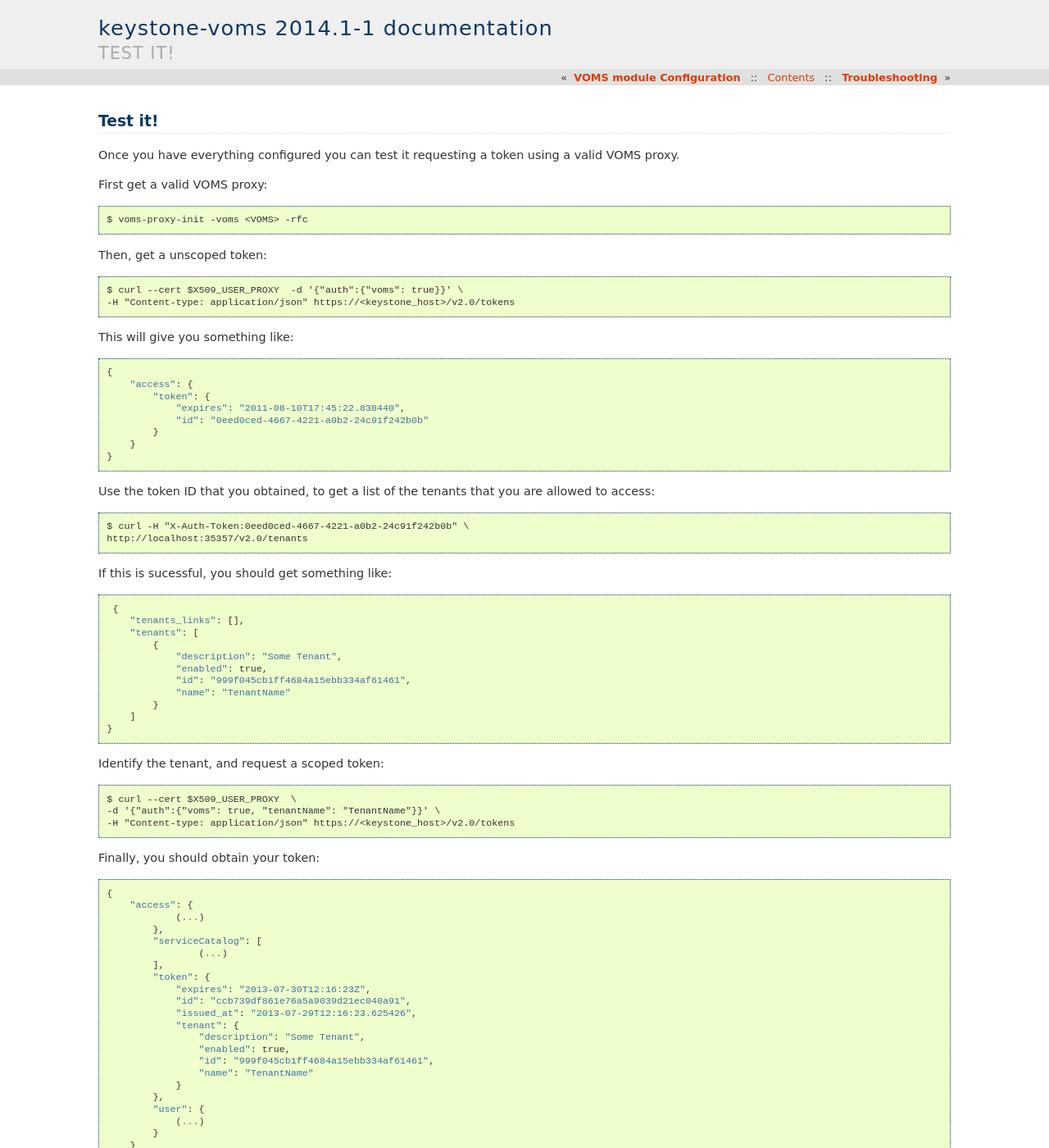
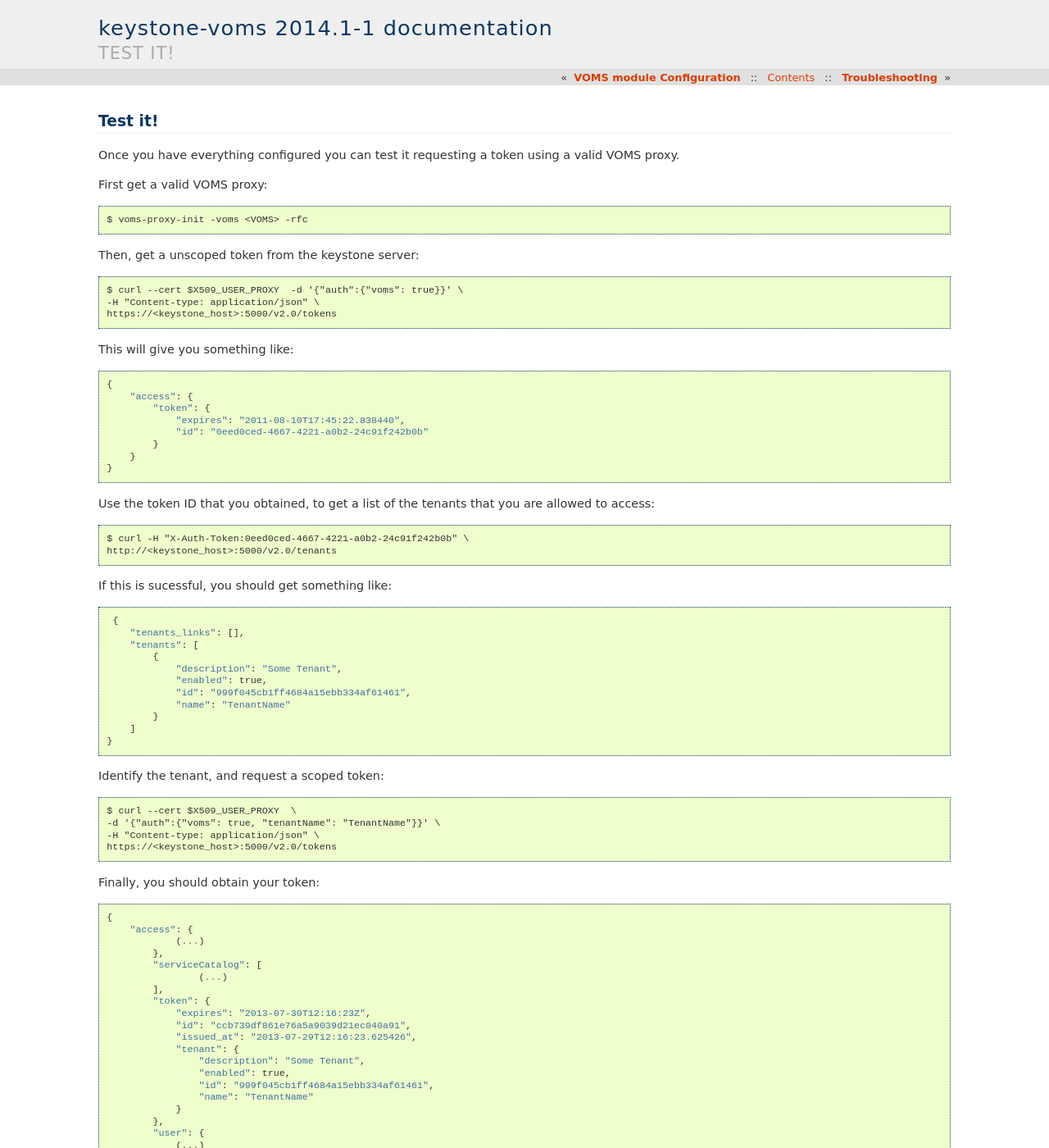
Before and after one commit to IFCA-Advanced-Computing/keystone-voms, a Sphinx documentation site: the page built from doc/source/test.rst, in a window 1280 px wide and 1400 px high. Shown: the whole window at 82% size. Built offline with Sphinx 7.4.7, drawn with Linux system fonts in a browser that asks for light colours.

Commit message:
Minor update on documentation
Homogenize the keystone host/port in documentation examples.

```diff
--- a/doc/source/test.rst
+++ b/doc/source/test.rst
@@ -10,10 +10,11 @@
 
     $ voms-proxy-init -voms <VOMS> -rfc
 
-Then, get a unscoped token::
+Then, get a unscoped token from the keystone server::
 
     $ curl --cert $X509_USER_PROXY  -d '{"auth":{"voms": true}}' \
-    -H "Content-type: application/json" https://<keystone_host>/v2.0/tokens
+    -H "Content-type: application/json" \
+    https://<keystone_host>:5000/v2.0/tokens
 
 This will give you something like::
 
@@ -31,7 +32,7 @@
 allowed to access::
 
      $ curl -H "X-Auth-Token:0eed0ced-4667-4221-a0b2-24c91f242b0b" \
-     http://localhost:35357/v2.0/tenants
+     http://<keystone_host>:5000/v2.0/tenants
 
 If this is sucessful, you should get something like::
 
@@ -51,7 +52,8 @@
 
     $ curl --cert $X509_USER_PROXY  \
     -d '{"auth":{"voms": true, "tenantName": "TenantName"}}' \
-    -H "Content-type: application/json" https://<keystone_host>/v2.0/tokens
+    -H "Content-type: application/json" \
+    https://<keystone_host>:5000/v2.0/tokens
 
 Finally, you should obtain your token::
 
```
